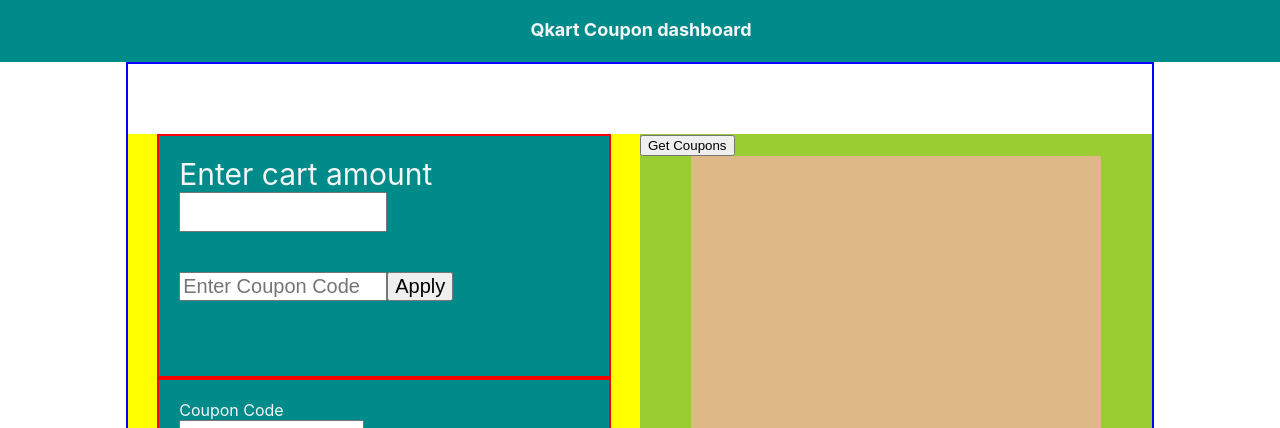
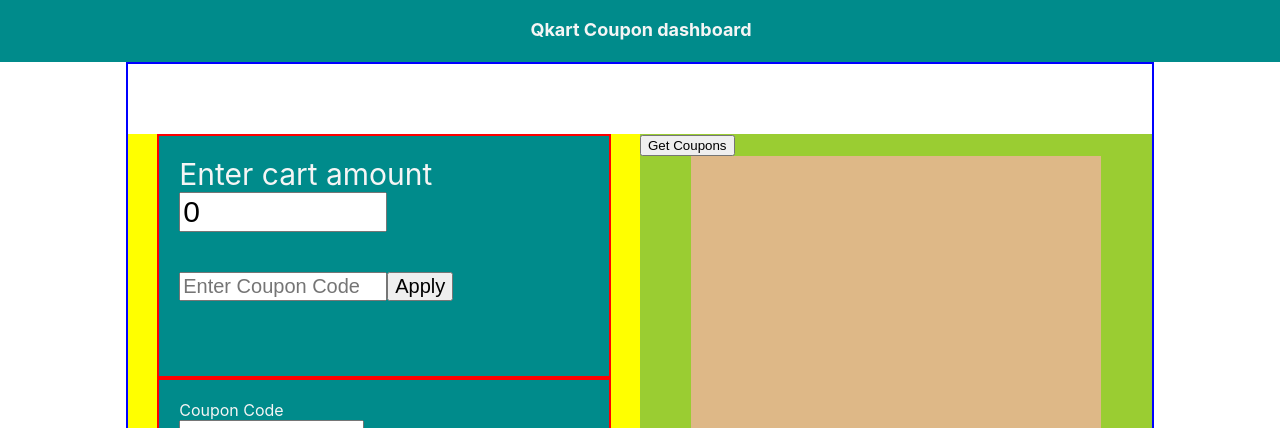
Before and after one commit to BaliSutej/qkart-coupon-frontend, a React (Create React App) app: page / in a window 1280 px wide. Shown: the top 428 px of the page. Built offline with nearby package versions, Linux system fonts and the light colour scheme.

Commit message:
Updated applycoupon component

```diff
--- a/src/components/ApplyCoupon.css
+++ b/src/components/ApplyCoupon.css
@@ -1,6 +1,6 @@
 #applycoupon-cmpt{
     border: 2px solid red;
-    height: 200px;
+    min-height: 200px;
     width: 80%;
     margin: auto;
     background-color: darkcyan;
--- a/src/components/ApplyCoupon.js
+++ b/src/components/ApplyCoupon.js
@@ -4,6 +4,54 @@
 
 class ApplyCoupon extends react.Component {
 
+    constructor(props){
+        super(props);
+        this.state = {
+            called : true,
+            amount : 0,
+            couponCode : "",
+            res :"",
+            message:""
+        }
+    }
+
+
+amountChangeHandler = (e) => {
+    this.setState({
+        "amount": e.target.value
+    })
+}
+
+couponCodeChangeHandler = (e) => {
+    this.setState({
+        "couponCode": e.target.value
+    })
+}
+
+
+getDiscount = async (amount,couponCode) => {
+    let res = await fetch(`https://qkart-coupon-backend.herokuapp.com/get-discount?couponcode=${couponCode}&amount=${amount}`);
+    res = await res.json();
+    console.log(res);
+    if(res.error){
+        this.setState({
+            "res":res.error
+        })
+    }else{
+        this.setState({
+            "res": `Discount of ${res.discount_amount} can be applied`,
+            "message":res.message
+        })
+    }
+
+}
+
+
+btnClickHandler = (e) => {
+    console.log(this.state.amount);
+    console.log(this.state.couponCode);
+    this.getDiscount(this.state.amount,this.state.couponCode);
+}
 
     render() {
         return (
@@ -11,11 +59,12 @@
                 <div id='applycoupon-cmpt'>
                     <div className="cartAmount">
                         <div>Enter cart amount </div>
-                        <input type="text"></input>
+                        <input onChange={this.amountChangeHandler} value={this.state.amount} type="text"></input>
                     </div>
                     <div className='cartCoupon' >
-                        <input placeholder='Enter Coupon Code' type="text"></input>
-                        <button>Apply</button>
+                        <input onChange={this.couponCodeChangeHandler} value={this.state.couponCode} placeholder='Enter Coupon Code' type="text"></input>
+                        <button onClick={this.btnClickHandler} >Apply</button>
+                        {(this.state.called ?<> <p>{this.state.res} </p> <p>{this.state.message}</p></>: null)}
                     </div>
                 </div>
             </>
```
